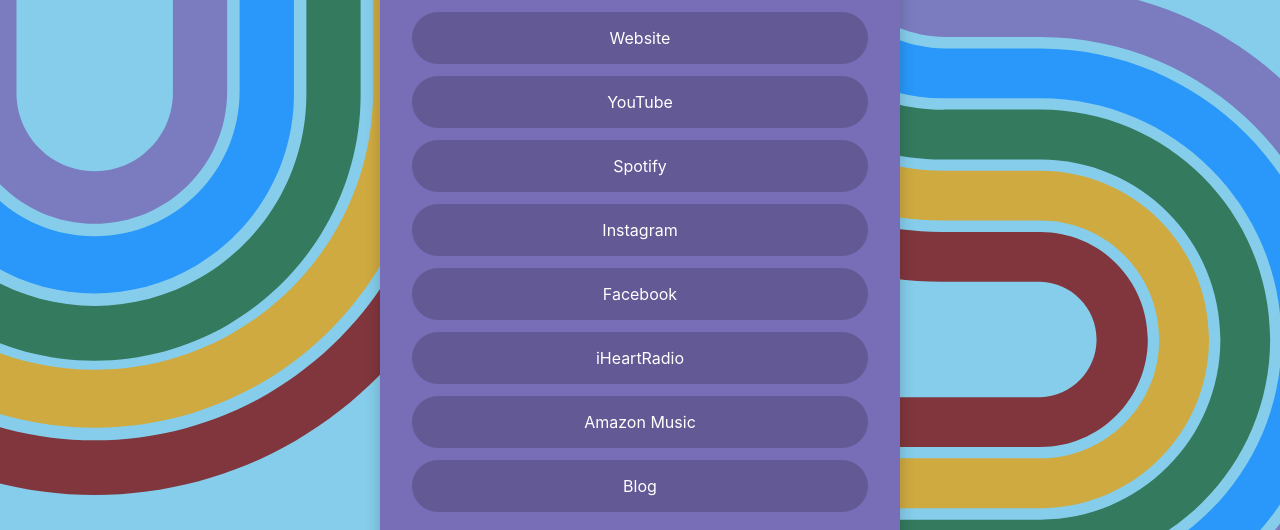
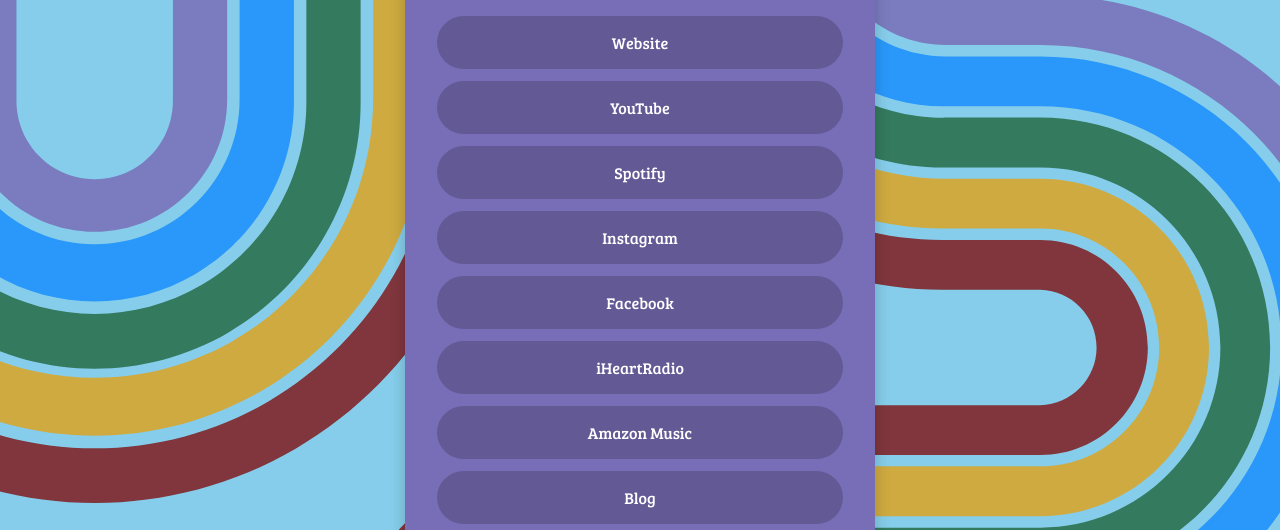
Before and after one commit to madds23/links, a plain HTML site: page index.html in a window 1280 px wide. Shown: the part 249-779 px from the top of the page. Drawn offline with Linux system fonts and the light colour scheme.

Commit message:
change font

```diff
--- a/index.html
+++ b/index.html
@@ -4,6 +4,9 @@
     <meta charset="UTF-8">
     <meta name="viewport" content="width=device-width, initial-scale=1.0">
     <title>My Links</title>
+    <link rel="preconnect" href="https://fonts.googleapis.com">
+    <link rel="preconnect" href="https://fonts.gstatic.com" crossorigin>
+    <link href="https://fonts.googleapis.com/css2?family=Bree+Serif&display=swap" rel="stylesheet">
     <link rel="stylesheet" href="style.css">
     <link rel="stylesheet" href="https://cdnjs.cloudflare.com/ajax/libs/font-awesome/6.5.1/css/all.min.css">
 </head>
--- a/style.css
+++ b/style.css
@@ -1,5 +1,5 @@
 body {
-    font-family: -apple-system, BlinkMacSystemFont, "Segoe UI", Roboto, Helvetica, Arial, sans-serif;
+    font-family: "Bree Serif", serif;
     color: white;
     margin: 0;
     padding: 0;
```
